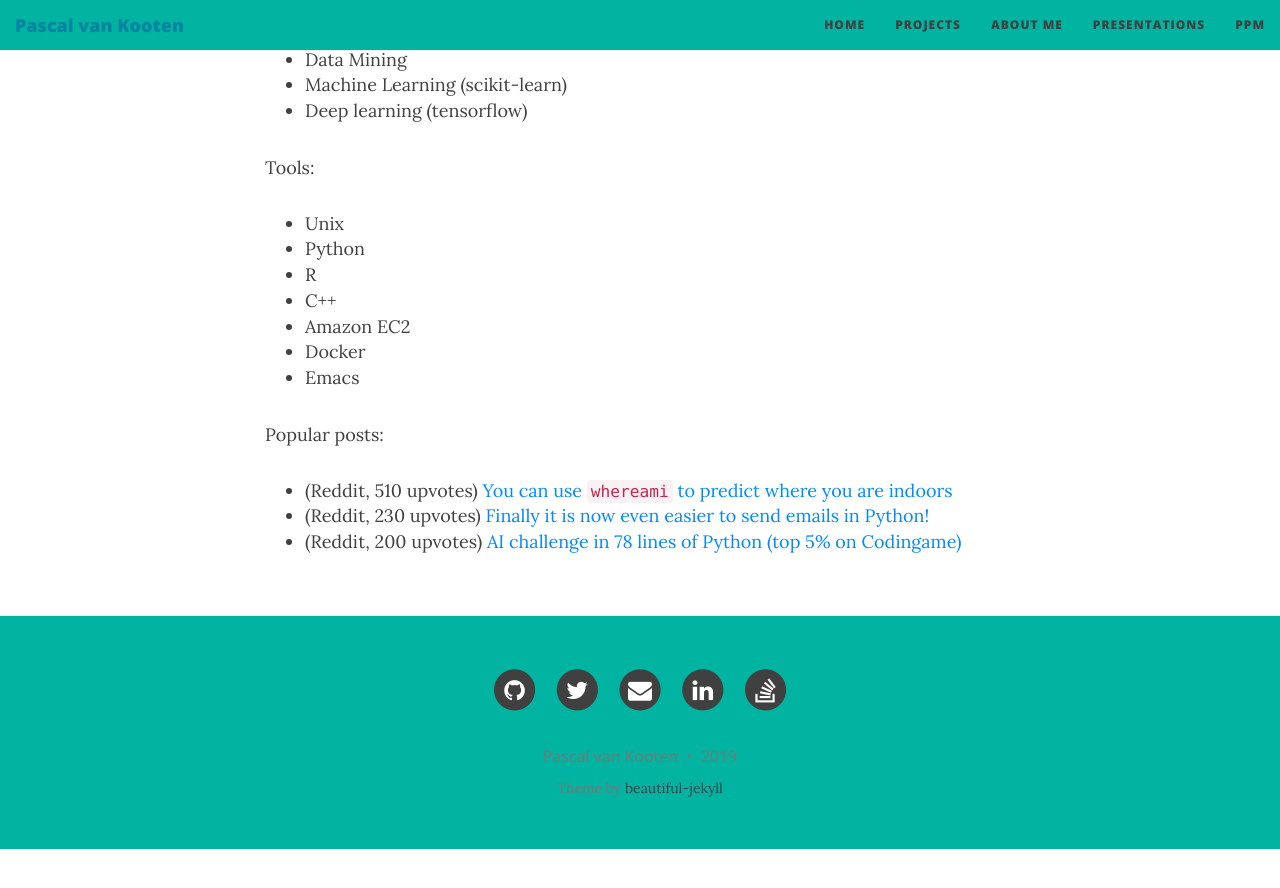
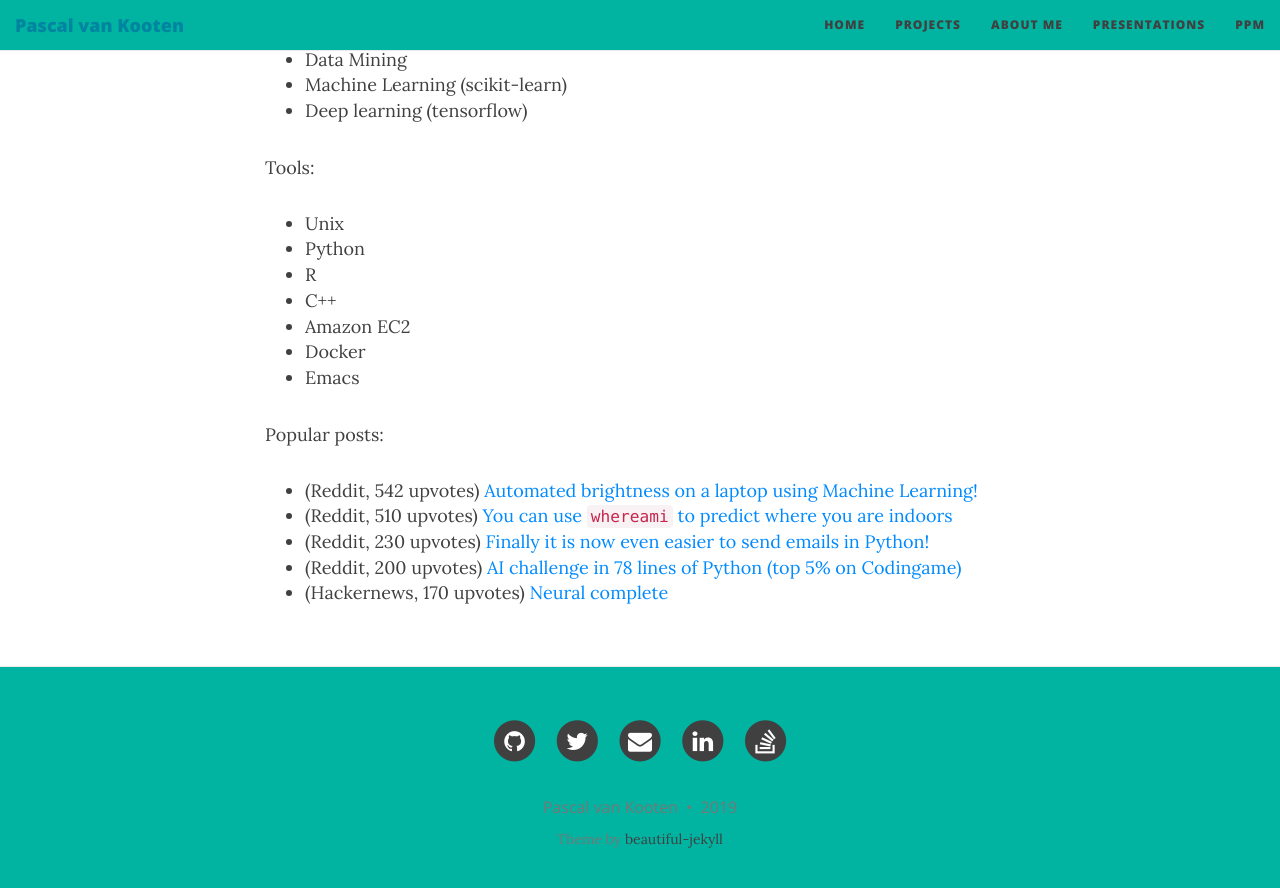
Before and after one commit to kootenpv/kootenpv.github.io, a Jekyll site: the page built from aboutme.md, in a window 1280 px wide and 900 px high, scrolled down 578 px. Shown: the top 888 px of the window. Built offline with Jekyll 4.4.1, drawn with Linux system fonts in a browser that asks for light colours; nearby versions of some CDN libraries; before the commit the page ends 1427 px from its top, so only the background shows below that.

Commit message:
popular posts update

```diff
--- a/aboutme.md
+++ b/aboutme.md
@@ -31,6 +31,8 @@ Tools:
 
 Popular posts:
 
+- (Reddit, 542 upvotes)  [Automated brightness on a laptop using Machine Learning!](https://www.reddit.com/r/Python/comments/dfdtbs/automated_brightness_on_a_laptop_using_machine/)
 - (Reddit, 510 upvotes) [You can use `whereami` to predict where you are indoors](https://www.reddit.com/r/Python/comments/54qto9/you_can_use_whereami_to_predict_where_you_are/)
 - (Reddit, 230 upvotes) [Finally it is now even easier to send emails in Python!](https://www.reddit.com/r/Python/comments/3gtps6/finally_it_is_now_even_easier_to_send_emails_in)
 - (Reddit, 200 upvotes) [AI challenge in 78 lines of Python (top 5% on Codingame)](https://www.reddit.com/r/Python/comments/52f50j/ai_challenge_in_78_lines_of_python_top_5_on/)
+- (Hackernews, 170 upvotes) [Neural complete](https://news.ycombinator.com/item?id=14119848)
```
